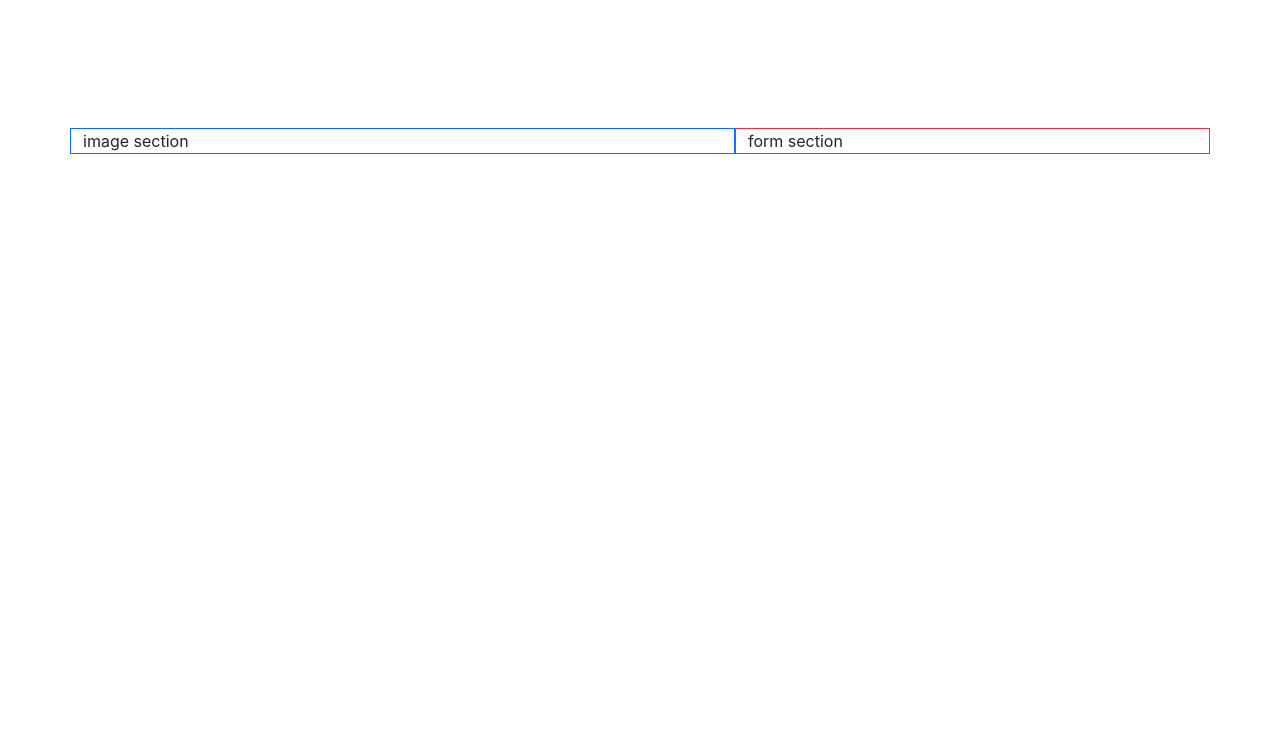
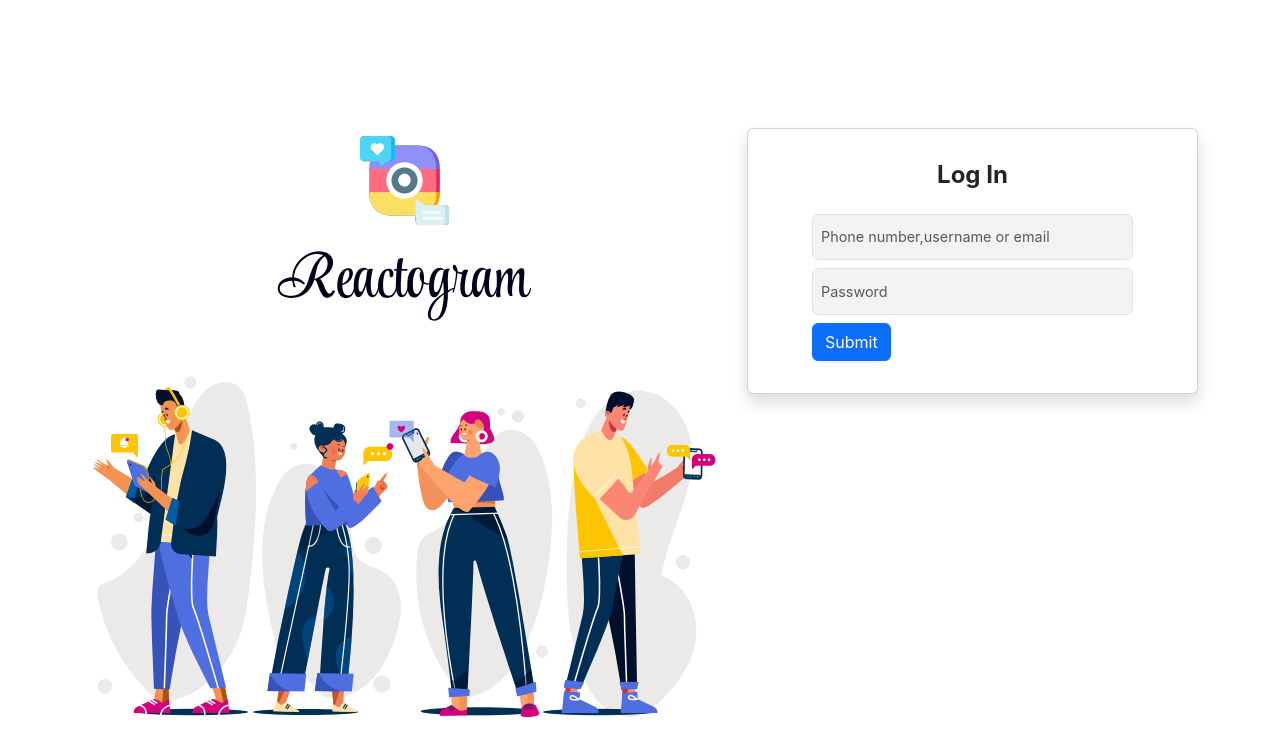
Before and after one commit to dubeyawnish/Reactogram, a React (Create React App) app in the folder reactogram-fe/: page / in a window 1280 px wide. Shown: the top 756 px of the page. Built offline with nearby package versions, Linux system fonts and the light colour scheme.

Commit message:
reactogram img added

```diff
--- a/reactogram-fe/src/Pages/Login/Login.css
+++ b/reactogram-fe/src/Pages/Login/Login.css
@@ -1,3 +1,11 @@
 .login-container{
     margin-top:8rem;
 }
+
+
+.input-bg{
+    background-color: #f3f3f3;
+    color:#dbd5d5 ;
+    font-size: 0.9rem;
+    height:2.9rem;
+}
--- a/reactogram-fe/src/Pages/Login/Login.js
+++ b/reactogram-fe/src/Pages/Login/Login.js
@@ -1,15 +1,28 @@
 import React from 'react'
 import './Login.css'
+import SocialDesk from '../../Images/social-desktop.PNG';
 
 const Login = () => {
      return (
           <div className="container login-container">
                <div className="row">
-            <div className=" col-md-7 border border-primary">
-                 image section
+                    <div className=" col-md-7 ">
+                         <img src={SocialDesk} alt="social img" />
                     </div>
-            <div className="col-md-5 border border-danger">
-                 form section
+                    <div className="col-md-5 ">
+                         <div className="card shadow p-3 mb-5 bg-body rounded" >
+                              <div className="card-body px-5">
+                                   <h4 className="card-title text-center fw-bold">Log In</h4>
+                                   <form>
+
+                                             <input  type="email" className="p-2 mb-2 mt-4 form-control input-bg" placeholder='Phone number,username or email'   />
+                                             <input type="password" className="p-2 my-2 form-control input-bg" placeholder='Password'/>
+                                             <button type="submit" className="btn btn-primary">Submit</button>
+
+                                   </form>
+
+                              </div>
+                         </div>
                     </div>
                </div>
 
```
Also changed, not shown: reactogram-fe/src/Images/social-desktop.PNG (added), reactogram-fe/src/Images/social-mobile.PNG (added). Lines whose indentation alone changed are shown as unchanged.
